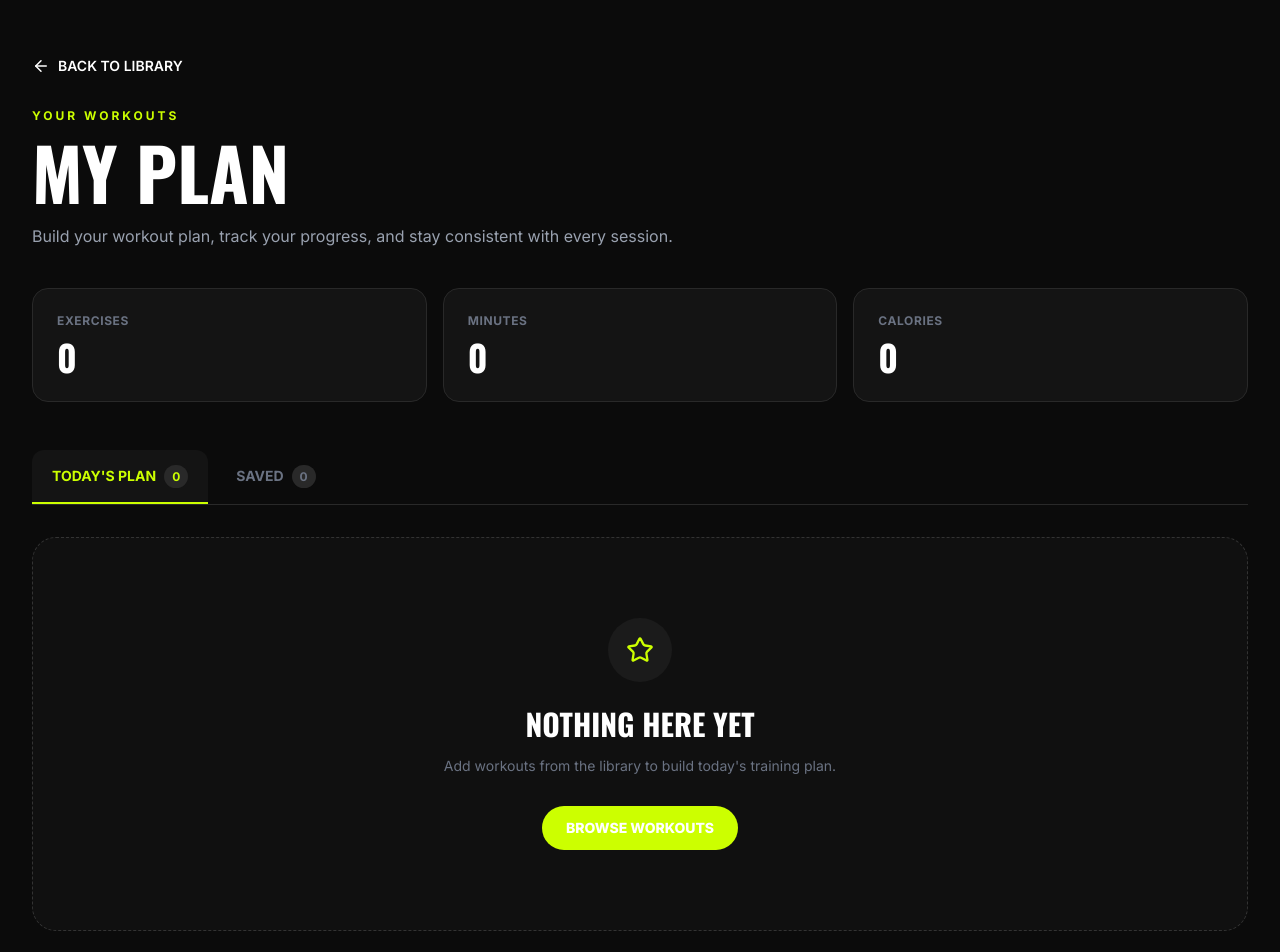
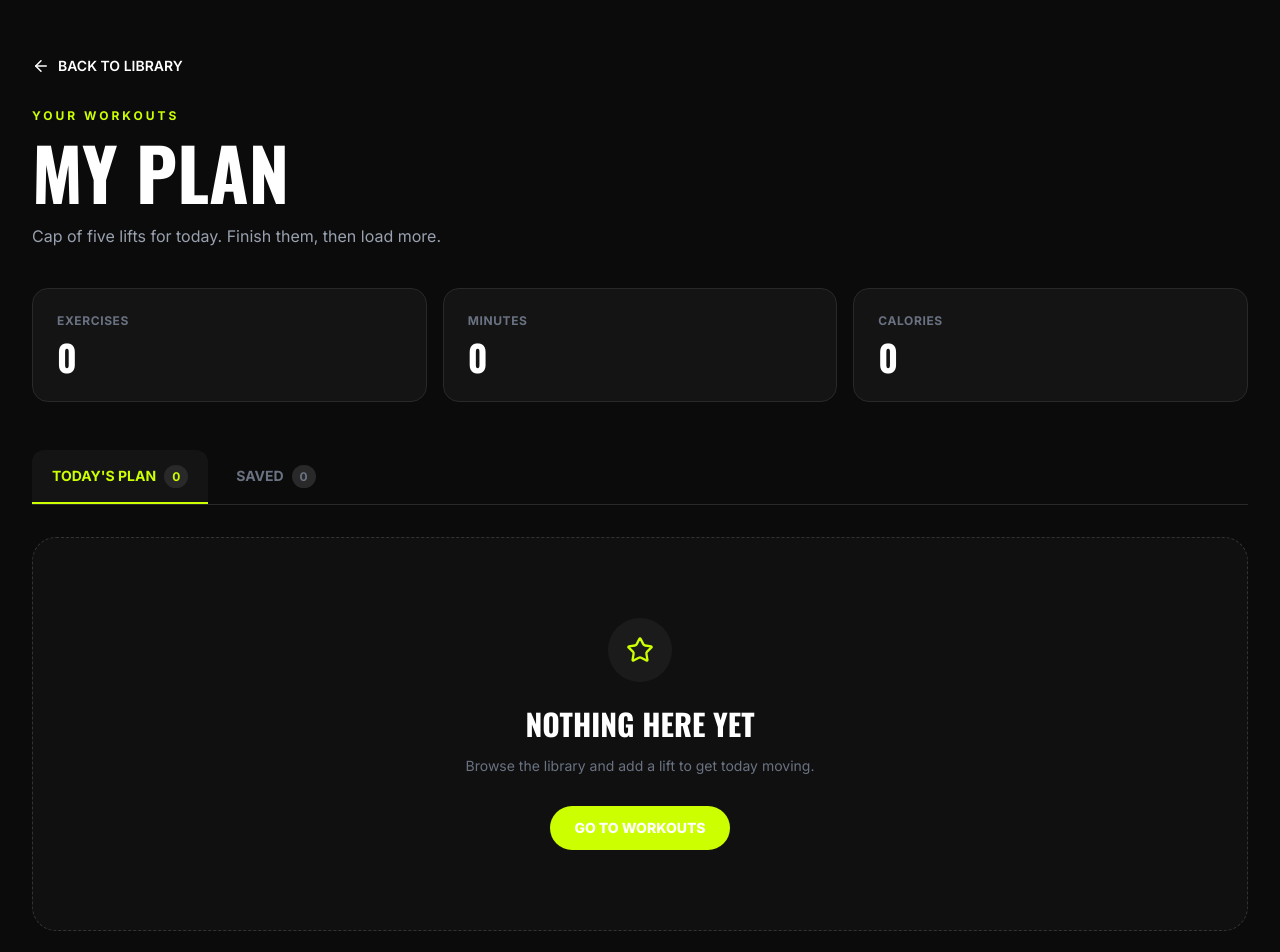
Before and after one commit to shahoriarjoysij-cpu/Assignment06-Shahoriar-Joy, a Next.js app: page /my-plan in a window 1280 px wide. Shown: the top 952 px of the page. Built offline with nearby package versions, Linux system fonts and the light colour scheme.

Commit message:
Feat: Finalize My Plan Empty State

```diff
--- a/app/my-plan/page.tsx
+++ b/app/my-plan/page.tsx
@@ -93,8 +93,7 @@
             </h1>
 
             <p className="mt-4 max-w-2xl text-sm leading-6 text-gray-400 md:text-base">
-              Build your workout plan, track your progress, and stay
-              consistent with every session.
+              Cap of five lifts for today. Finish them, then load more.
             </p>
           </div>
 
@@ -180,20 +179,20 @@
                 </div>
 
                 <h2 className="oswald mt-6 text-3xl font-bold uppercase">
-                  Nothing here yet
+                  NOTHING HERE YET
                 </h2>
 
                 <p className="mx-auto mt-3 max-w-md text-sm leading-6 text-gray-500">
                   {activeTab === "plan"
-                    ? "Add workouts from the library to build today's training plan."
+                    ? "Browse the library and add a lift to get today moving."
                     : "Save workouts from the library and they will appear here."}
                 </p>
 
                 <Link
-                  href="/#library"
+                  href="/"
                   className="mt-7 inline-flex rounded-full bg-[#ccff00] px-6 py-3 text-sm font-extrabold text-black transition hover:bg-[#d8ff4d]"
                 >
-                  BROWSE WORKOUTS
+                  GO TO WORKOUTS
                 </Link>
 
               </div>
@@ -321,6 +320,7 @@
                 })}
 
               </div>
+
             )}
 
           </div>
```
